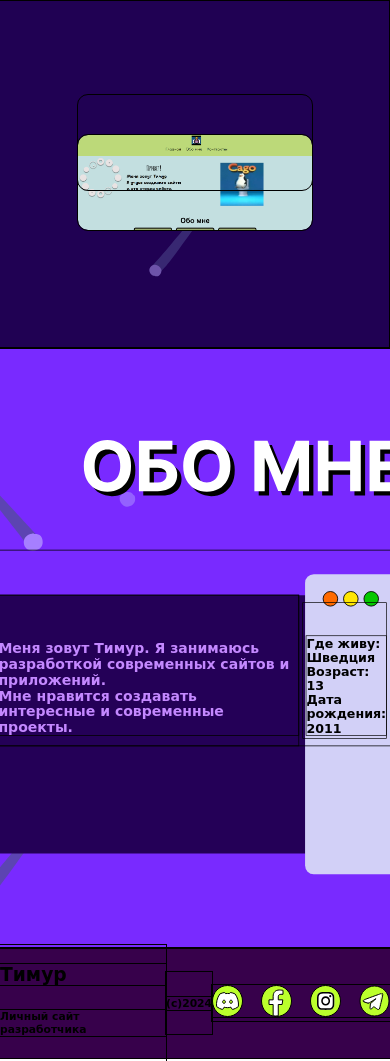
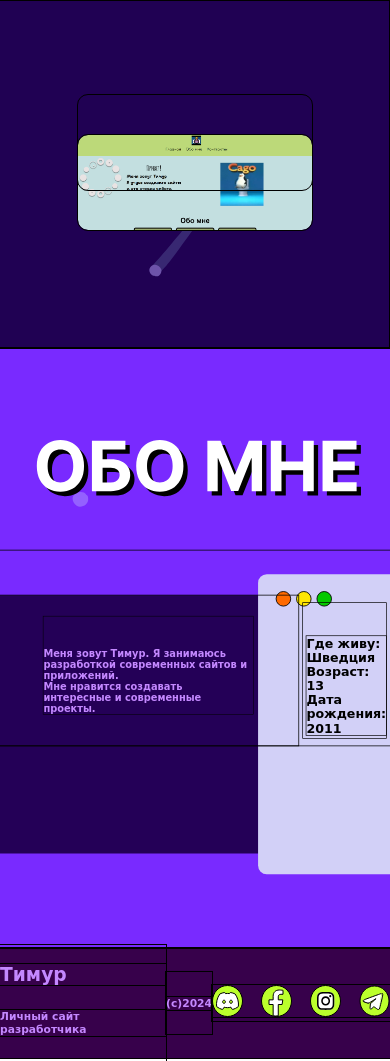
Before and after one commit to Tost000/FinallyProject, a plain HTML site: page index.html in a window 390 px wide. Shown: the part 400-1461 px from the top of the page. Drawn offline with nearby package versions, Linux system fonts and the light colour scheme; a web font is replaced by a local one.

Commit message:
adaptive fix (again)

```diff
--- a/adaptive.css
+++ b/adaptive.css
@@ -151,4 +151,7 @@
   footer {
     margin-top: 948px;
   }
+  .Im_Tim {
+    transform: scale(0.7);
+  }
 }
--- a/style.css
+++ b/style.css
@@ -217,10 +217,11 @@ header {
   justify-content: start;
 }
 .About_me {
+  background-position-x: -500px;
   display: flex;
   background-image: url(assets/Group216.svg);
   height: 600px;
-  background-position: center;
+  background-position-y: center;
   background-repeat: no-repeat;
   align-items: center;
   justify-content: center;
@@ -256,6 +257,7 @@ footer {
   align-items: center;
   background-color: #37014b;
   height: 110px;
+  color: #c488ff;
 }
 
 .contact_img {
```
